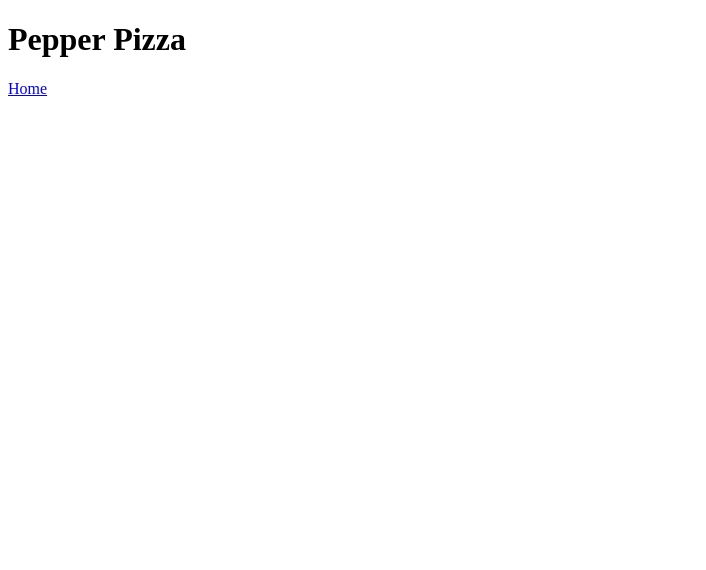
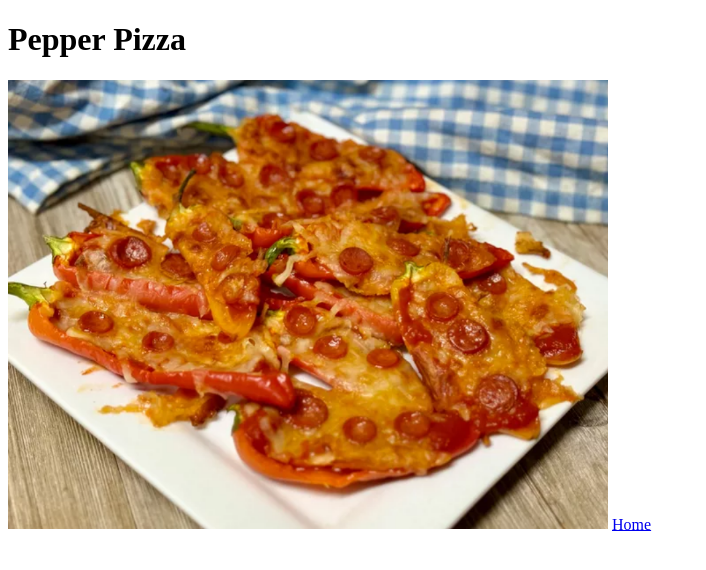
Before and after one commit to Benefactor12/odin-recipes, a plain HTML site: page recipes/pepper-pizza.html in a window 1280 px wide. Shown: the whole page, without its empty margins (0-706 px from the left). Drawn offline with Linux system fonts and the light colour scheme.

Commit message:
Add image of dish to pepper-pizza.html

```diff
--- a/recipes/pepper-pizza.html
+++ b/recipes/pepper-pizza.html
@@ -12,6 +12,10 @@
         </header>
 
         <main>
+            <img src="../img/pepper-pizza.png"
+        alt="Slices of pepper pizza on a plate"
+        width="600">
+
             <a href="../index.html">Home</a>
         </main>
     </body>
```
